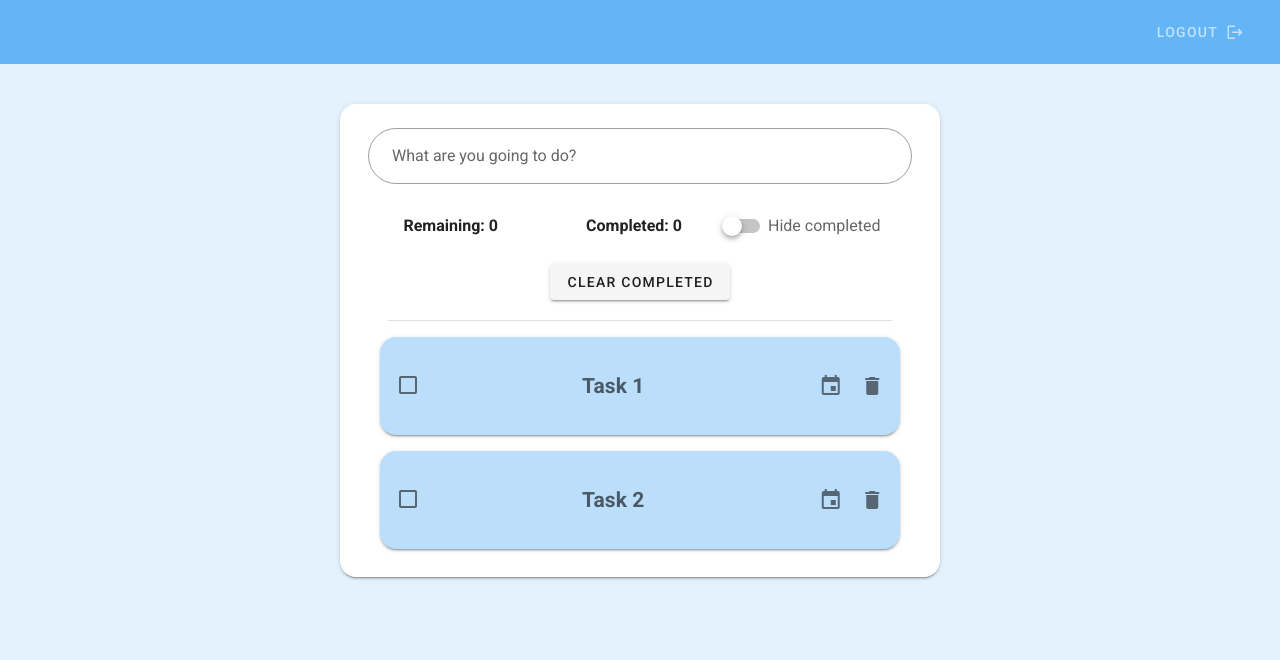
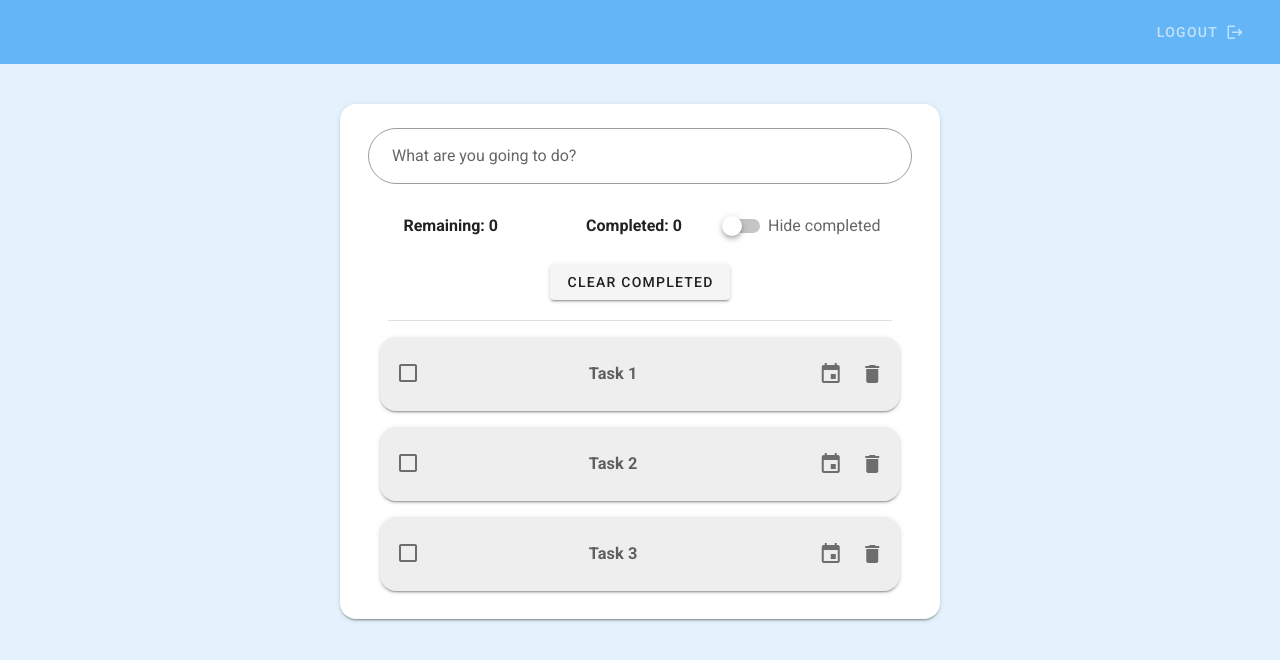
Before and after one commit to sirinnear/Todo-App-Project, a Vue app: page /#/todos in a window 1280 px wide. Shown: the top 660 px of the page. Built offline with nearby package versions, Linux system fonts and the light colour scheme.

Commit message:
Can load todos from store

```diff
--- a/src/components/TaskList.vue
+++ b/src/components/TaskList.vue
@@ -1,39 +1,16 @@
 <template>
-<!--    <ul class="todo-list">-->
-<!--        <li-->
-<!--                v-for="todo in todos()"-->
-<!--                v-bind:key="todo.id">-->
-<!--&lt;!&ndash;            <div>&ndash;&gt;-->
-<!--&lt;!&ndash;                <input type="checkbox">&ndash;&gt;-->
-<!--&lt;!&ndash;                <label>{{ todo.text }}</label>&ndash;&gt;-->
-<!--&lt;!&ndash;                <button class="date">Date</button>&ndash;&gt;-->
-<!--&lt;!&ndash;                <button class="delete">Delete</button>&ndash;&gt;-->
-<!--&lt;!&ndash;            </div>&ndash;&gt;-->
-<!--            <p>{{todo.text}}</p>-->
-<!--        </li>-->
-<!--        <li>-->
-<!--            <input type="checkbox">-->
-<!--            <label>Task 1</label>-->
-<!--            <button class="date">Date</button>-->
-<!--            <button class="delete">Delete</button>-->
-<!--        </li>-->
-<!--        <li>-->
-<!--            <input type="checkbox">-->
-<!--            <label>Task 2</label>-->
-<!--            <button class="date">Date</button>-->
-<!--            <button class="delete">Delete</button>-->
-<!--        </li>-->
-<!--    </ul>-->
     <div>
+        <v-item-group v-for="(task, i) in tasks" :key="i">
+            <v-item size="12">
                 <v-card
-        class="mx-3 rounded-xl pr-3 mb-4 blue lighten-4">
-            <v-card-text class="text-center">
+                        class="mx-3 rounded-xl pr-3 mb-4 grey lighten-3">
+                    <v-card-text class="text-center custom-card">
                         <v-row align="center" justify="center">
                             <v-col cols="1">
                                 <v-checkbox/>
                             </v-col>
                             <v-col>
-                        <h2>Task 1</h2>
+                                <h3>{{ task.text }}</h3>
                             </v-col>
                             <v-col cols="1">
                                 <v-btn text icon>
@@ -52,33 +29,8 @@
                         </v-row>
                     </v-card-text>
                 </v-card>
-        <v-card
-                class="mx-3 rounded-xl pr-3 mb-4 blue lighten-4">
-            <v-card-text class="text-center">
-                <v-row align="center" justify="center">
-                    <v-col cols="1">
-                        <v-checkbox/>
-                    </v-col>
-                    <v-col>
-                        <h2>Task 2</h2>
-                    </v-col>
-                    <v-col cols="1">
-                        <v-btn text icon>
-                            <v-icon>
-                                mdi-calendar
-                            </v-icon>
-                        </v-btn>
-                    </v-col>
-                    <v-col cols="1">
-                        <v-btn text icon>
-                            <v-icon>
-                                mdi-delete
-                            </v-icon>
-                        </v-btn>
-                    </v-col>
-                </v-row>
-            </v-card-text>
-        </v-card>
+            </v-item>
+        </v-item-group>
     </div>
 </template>
 
@@ -87,7 +39,7 @@
     export default {
         name: "TaskList",
         computed: {
-            todos() {
+            tasks() {
                 return this.$store.state.todos.todos;
             }
         }
@@ -95,48 +47,8 @@
 </script>
 
 <style scoped>
-    .todo-list {
-
-        list-style: none;
-        margin: 10px 0px;
-        padding: 0px;
-    }
-
-    .todo-list li {
-        position: relative;
-        background-color: white;
-        margin: 5px;
-        border-radius: 5px;
-        /*height: 20px;*/
-        padding: 10px;
-    }
-
-    .todo-list input[type=checkbox] {
-        text-align: center;
-        width: 20px;
-        position: absolute;
-    }
-
-    .todo-list label {
-        text-align: center;
-        word-break: break-all;
-        line-height: 1.2;
-        /*width: 200px;*/
-        /*padding: 15px 15px 15px 60px;*/
-        display: block;
-    }
-
-    .todo-list .delete {
-        position: absolute;
-        width: 40px;
-        right: 10px;
-        top: 10px;
-    }
-
-    .todo-list .date {
-        position: absolute;
-        width: 40px;
-        right: 60px;
-        top: 10px;
+    .custom-card {
+        padding-top: 4px;
+        padding-bottom: 4px;
     }
 </style>
--- a/src/store/todos.js
+++ b/src/store/todos.js
@@ -2,7 +2,8 @@ export default {
     state: {
         todos: [
             { text: 'Task 1', isDone: false },
-            { text: 'Task 2', isDone: false }
+            { text: 'Task 2', isDone: false },
+            { text: 'Task 3', isDone: false },
         ],
     },
 
```
Lines whose indentation alone changed are shown as unchanged.
